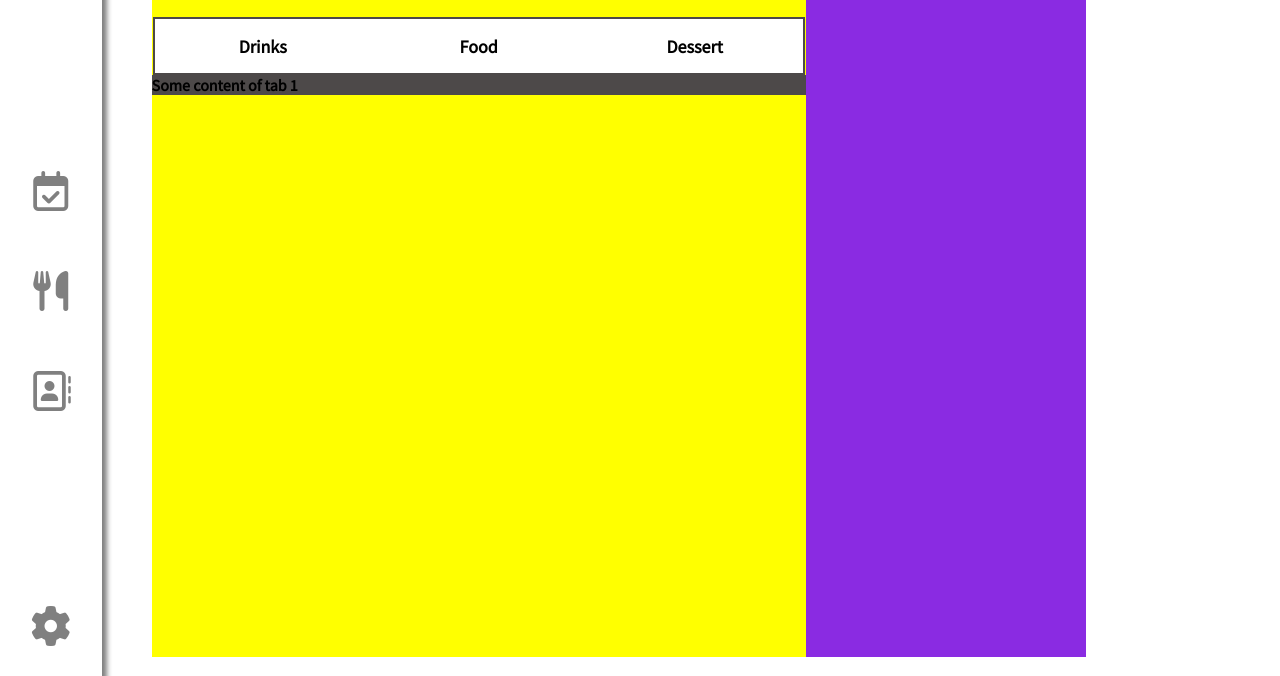
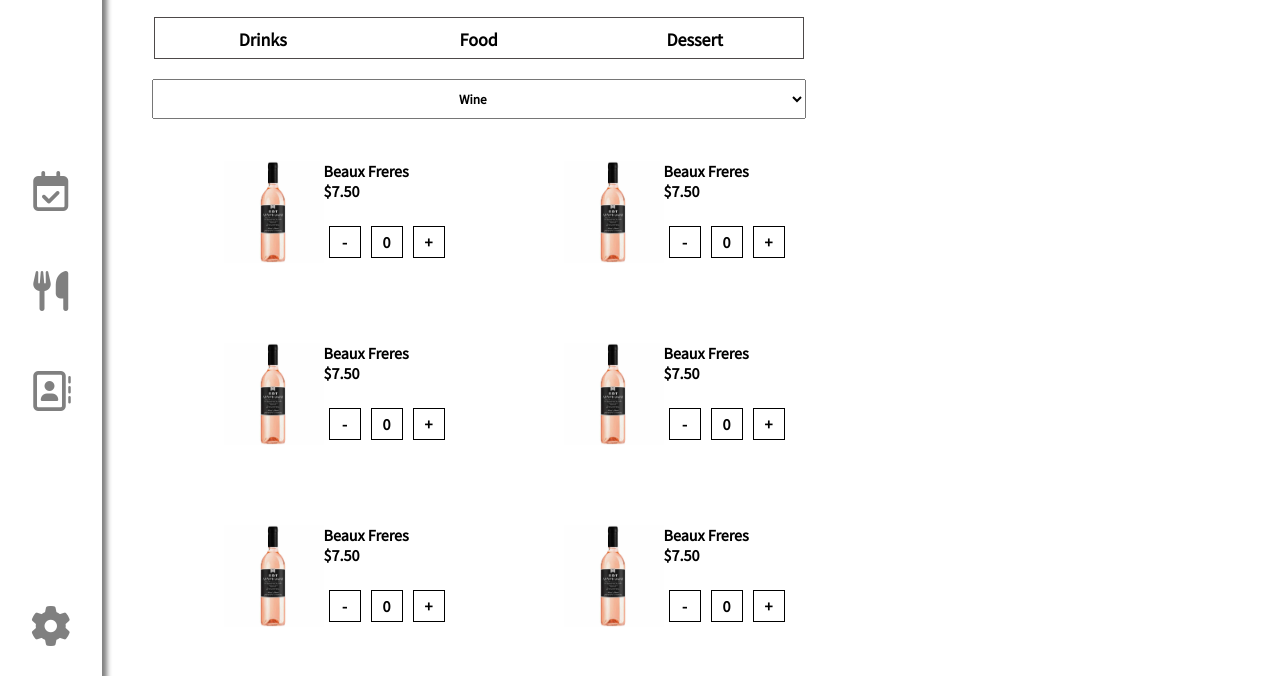
Before and after one commit to reedamchoudhary/Reedam, a plain HTML site: page index.html in a window 1280 px wide. Shown: the part 124-800 px from the top of the page. Drawn offline with nearby package versions, Linux system fonts and the light colour scheme.

Commit message:
added functionalities

```diff
--- a/index.html
+++ b/index.html
@@ -34,7 +34,97 @@
                         <button class="tab">Dessert</button>
                     </div>
                     <div class="tab-content">
-                        <div class="tab-items" id="Tab1-content">Some content of tab 1</div>
+                        <div class="tab-items" id="Tab1-content">
+                            <select id="Drinks" name="Drinks">
+                                <option value="wine">Wine</option>
+                                <option value="whisky">Whisky</option>
+                                <option value="beer">Beer</option>
+                                <option value="vodka">Vodka</option>
+                            </select>
+                            <table style="width:100%">
+                                <tr>
+                                  <td class="item">
+                                      <img src="images/bottle.jpg" alt="" class="item-img">
+                                      <div class="item-details">
+                                        <p>Beaux Freres</p>
+                                        <p>$7.50</p>
+                                        <div class="inputs">
+                                            <div>-</div>
+                                            <div>0</div>
+                                            <div>+</div>
+                                        </div>
+                                      </div>
+                                  </td>
+                                  <td class="item">
+                                    <img src="images/bottle.jpg" alt="" class="item-img">
+                                    <div class="item-details">
+                                      <p>Beaux Freres</p>
+                                      <p>$7.50</p>
+                                      <div class="inputs">
+                                          <div>-</div>
+                                          <div>0</div>
+                                          <div>+</div>
+                                      </div>
+                                    </div>
+                                </td>
+
+                                </tr>
+                                <tr>
+                                    <td class="item">
+                                        <img src="images/bottle.jpg" alt="" class="item-img">
+                                        <div class="item-details">
+                                          <p>Beaux Freres</p>
+                                          <p>$7.50</p>
+                                          <div class="inputs">
+                                              <div>-</div>
+                                              <div>0</div>
+                                              <div>+</div>
+                                          </div>
+                                        </div>
+                                    </td>
+                                    <td class="item">
+                                        <img src="images/bottle.jpg" alt="" class="item-img">
+                                        <div class="item-details">
+                                          <p>Beaux Freres</p>
+                                          <p>$7.50</p>
+                                          <div class="inputs">
+                                              <div>-</div>
+                                              <div>0</div>
+                                              <div>+</div>
+                                          </div>
+                                        </div>
+                                    </td>
+
+                                </tr>
+                                <tr>
+                                    <td class="item">
+                                        <img src="images/bottle.jpg" alt="" class="item-img">
+                                        <div class="item-details">
+                                          <p>Beaux Freres</p>
+                                          <p>$7.50</p>
+                                          <div class="inputs">
+                                              <div>-</div>
+                                              <div>0</div>
+                                              <div>+</div>
+                                          </div>
+                                        </div>
+                                    </td>
+                                    <td class="item">
+                                        <img src="images/bottle.jpg" alt="" class="item-img">
+                                        <div class="item-details">
+                                          <p>Beaux Freres</p>
+                                          <p>$7.50</p>
+                                          <div class="inputs">
+                                              <div>-</div>
+                                              <div>0</div>
+                                              <div>+</div>
+                                          </div>
+                                        </div>
+                                    </td>
+
+                                </tr>
+                              </table>
+                        </div>
                         <div class="tab-items" id="Tab2-content">Some content of tab 2</div>
                         <div class="tab-items" id="Tab3-content">Some content of tab 3</div>
                     </div>
--- a/styles.css
+++ b/styles.css
@@ -112,7 +112,7 @@
 .items{
     height: 85vh;
     width: 70%;
-    background-color: yellow;
+    /* background-color: yellow; */
 }
 
 .shopping-area{
@@ -126,17 +126,19 @@
 .check-list{
     height: 85vh;
     width: 30%;
-    background-color: blueviolet;
+    /* background-color: blueviolet; */
 }
 
 .buttons{
-    height: 8%;
+    height: 40px;
     width: 99%;
     margin: auto;
     margin-top: 20px;
+    /* align-items: center; */
+
     /* margin-top: 20px;
     margin-left: 10px; */
-    border: 2px solid #4d4949;
+    border: 1px solid #4d4949;
 }
 
 .tab{
@@ -160,7 +162,7 @@
 .tab-items{
     width: 100%;
     height: 100%;
-    background-color: #4d4949;
+    /* background-color: #4d4949; */
 }
 
 #Tab2-content{
@@ -170,3 +172,62 @@
 #Tab3-content{
     display: none;
 }
+
+#Drinks{
+    margin-top: 20px ;
+    width: 100%;
+    height: 40px;
+    text-align: center;
+    /* padding-left: 7px ; */
+    padding: 7px;
+}
+
+.item img{
+    width: 100px;
+    height: auto;
+}
+
+/* .item{
+    display: flex;
+    width: 200px;
+     margin: 0;
+}
+*/
+table{
+    margin: 30px;
+    margin-top: 0px;
+
+}
+
+td{
+    width: 300px;
+}
+
+tr,td{
+    padding: 20px;
+}
+
+.item{
+    display: flex;
+
+}
+
+tr{
+    display: flex;
+}
+
+.inputs{
+    margin-top: 20px;
+    display: flex;
+    justify-content: center;
+    align-items: center;
+}
+
+.inputs div{
+    width: 20px;
+    height: 20px;
+    text-align: center;
+    padding:5px 5px;
+    margin: 5px;
+    border: 1px solid black;
+}
```
Also changed, not shown: images/bottle.jpg (added).
